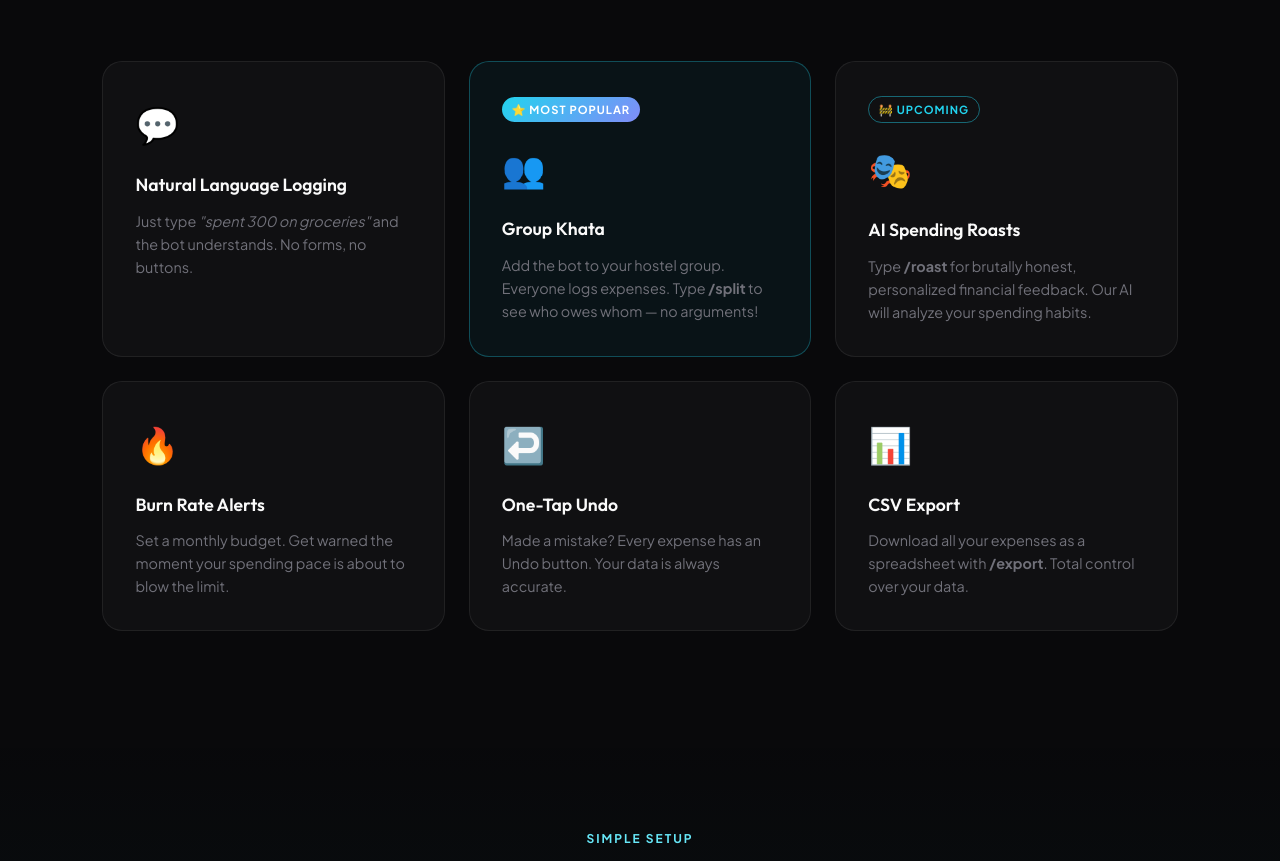
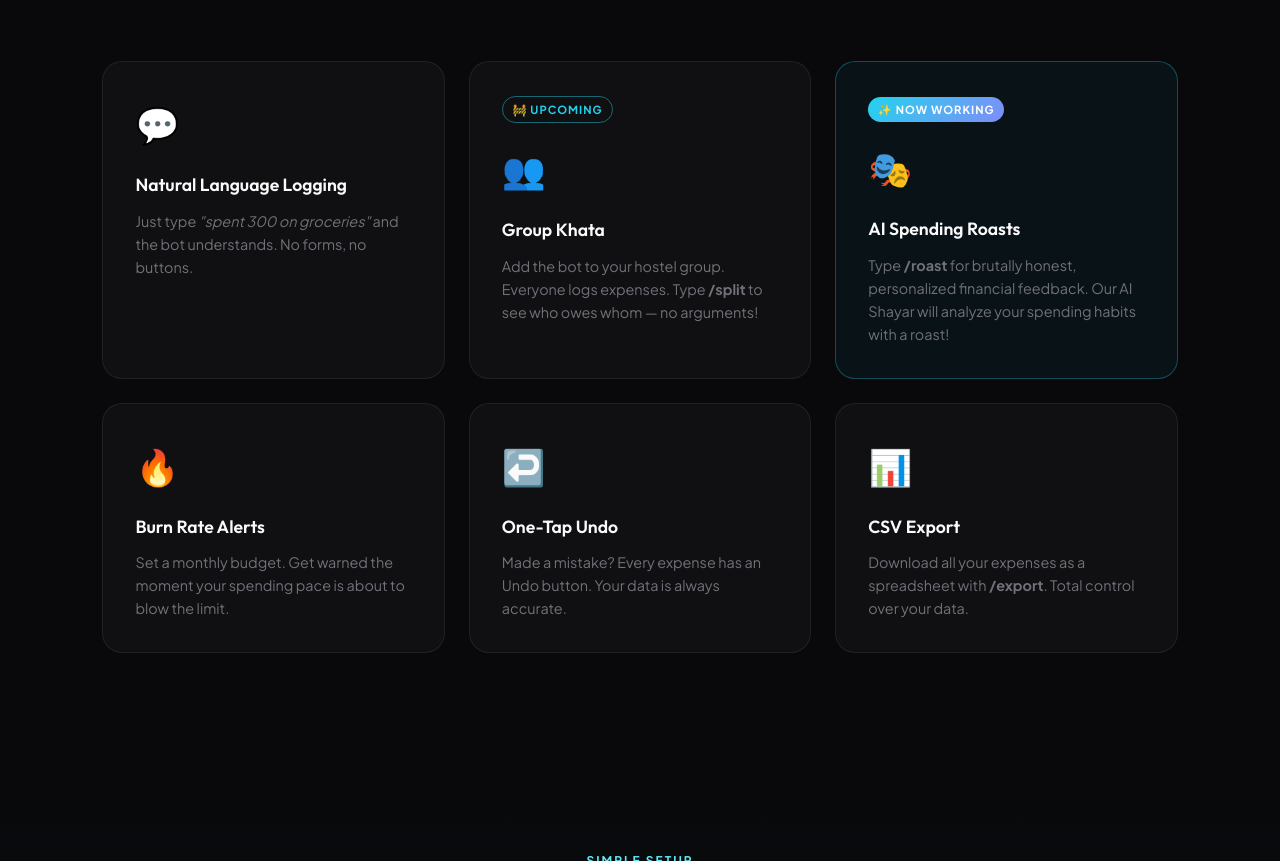
Before and after one commit to Raunakkumar98017/telegram-expense-tracking-bot, a website: page landing/index.html in a window 1280 px wide. Shown: the part 1138-1999 px from the top of the page. Drawn offline with Linux system fonts and the light colour scheme.

Commit message:
Update landing page: AI Roasts are live, Group Khata is upcoming

```diff
--- a/landing/index.html
+++ b/landing/index.html
@@ -95,18 +95,18 @@
                 <p>Just type <em>"spent 300 on groceries"</em> and the bot understands. No forms, no buttons.</p>
                 <div class="feature-glow"></div>
             </div>
-            <div class="feature-card reveal featured" data-delay="100">
-                <div class="feature-badge">⭐ Most Popular</div>
+            <div class="feature-card reveal" data-delay="100">
+                <div class="feature-badge upcoming">🚧 Upcoming</div>
                 <div class="feature-icon">👥</div>
                 <h3>Group Khata</h3>
                 <p>Add the bot to your hostel group. Everyone logs expenses. Type <strong>/split</strong> to see who owes whom — no arguments!</p>
                 <div class="feature-glow"></div>
             </div>
-            <div class="feature-card reveal" data-delay="200">
-                <div class="feature-badge upcoming">🚧 Upcoming</div>
+            <div class="feature-card reveal featured" data-delay="200">
+                <div class="feature-badge">✨ Now Working</div>
                 <div class="feature-icon">🎭</div>
                 <h3>AI Spending Roasts</h3>
-                <p>Type <strong>/roast</strong> for brutally honest, personalized financial feedback. Our AI will analyze your spending habits.</p>
+                <p>Type <strong>/roast</strong> for brutally honest, personalized financial feedback. Our AI Shayar will analyze your spending habits with a roast!</p>
                 <div class="feature-glow"></div>
             </div>
             <div class="feature-card reveal" data-delay="0">
```
